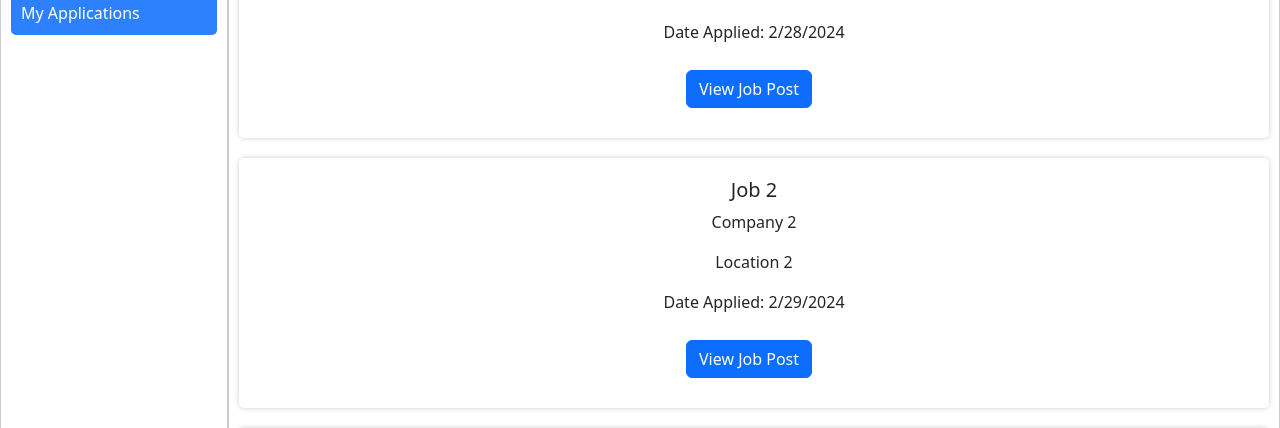
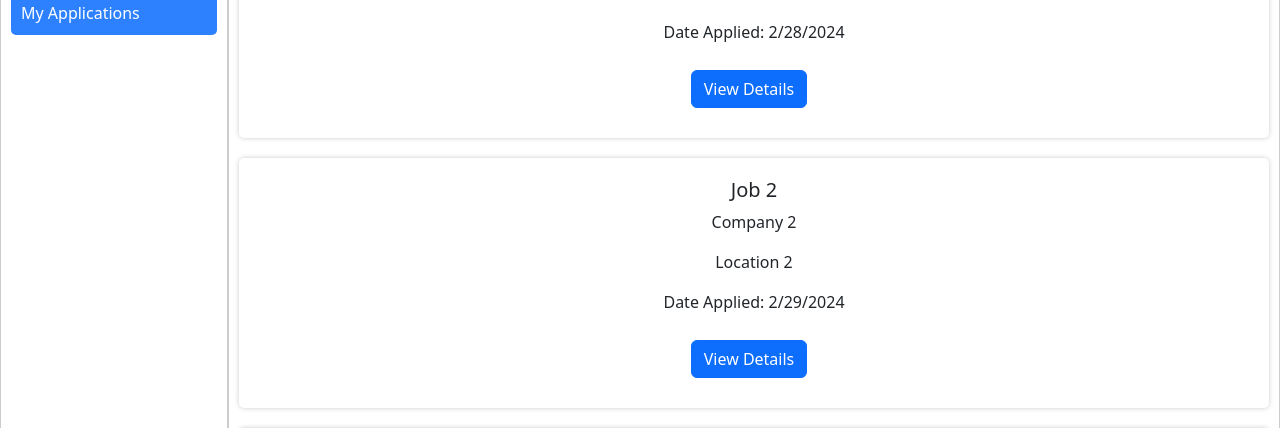
Before and after one commit to paulhuii/SENG401-Project, a React (Create React App) app in the folder client/: page /dashboard in a window 1280 px wide. Both pictures are taken after a click on the element "My Applications". Shown: the part 290-718 px from the top of the page. Built offline with nearby package versions, Linux system fonts and the light colour scheme.

Commit message:
added expandable section in My application

```diff
--- a/client/src/Dashboard.js
+++ b/client/src/Dashboard.js
@@ -31,6 +31,7 @@ function Dashboard() {
     companyName: `Company ${index + 1}`,
     location: `Location ${index + 1}`,
     dateApplied: new Date(Date.now() - (20 - index) * 86400000).toLocaleDateString(),
+    salary: `$${index * 10000}`,
   }));
 
   const totalCompanyPages = Math.ceil(companies.length / itemsPerPage);
--- a/client/src/components/Cards/ApplicationCard.js
+++ b/client/src/components/Cards/ApplicationCard.js
@@ -6,8 +6,9 @@ function ApplicationCard({ application }) {
   const [isViewingApplication, setIsViewingApplication] = useState(false);
 
   const handleViewApplication = () => {
-    setIsViewingApplication(true);
+    setIsViewingApplication(!isViewingApplication);
     // TODO: Implement view application feature
+
   };
 
   return (
@@ -17,8 +18,21 @@ function ApplicationCard({ application }) {
             <p className="card-text-db">{application.companyName}</p>
             <p className="card-text-db">{application.location}</p>
             <p className="card-text-db">Date Applied: {application.dateApplied}</p>
-            <button type="button" className="btn btn-primary" onClick={handleViewApplication}>View Job Post</button>
+            <button type="button" className="btn btn-primary" onClick={handleViewApplication}>
+              {isViewingApplication ? 'Hide Details' : 'View Details'}
+            </button>
         </div>
+        {isViewingApplication && (
+          <div className="application-details">
+            <p>Salary: {application.salary}</p>
+            <div className="description">
+                <p className="jlcard-text">{application.description ? String(application.description).slice(0,256) + "..." : "No description available"}</p>
+                <p className="jlcard-hover-text">{application.description ? application.description : "No description available"}</p>
+            </div>
+
+            <p>Requirements: {application.requirements}</p>
+          </div>
+        )}
     </div>
   );
 }
@@ -29,6 +43,7 @@ ApplicationCard.propTypes = {
     companyName: PropTypes.string,
     location: PropTypes.string,
     dateApplied: PropTypes.string,
+    salary: PropTypes.string,
   }),
 };
 
@@ -38,6 +53,7 @@ ApplicationCard.defaultProps = {
     companyName: 'Company Name',
     location: 'Location',
     dateApplied: 'Date Applied',
+    salary: '$$$$$$',
   },
 };
 
```
